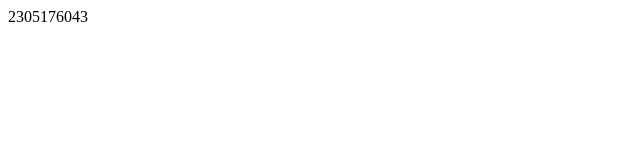
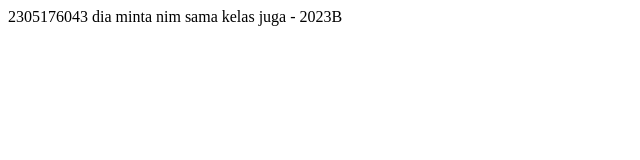
Before and after one commit to RHandaruNS/git-di-github, a plain HTML site: page coba.html in a window 1280 px wide. Shown: the whole page, without its empty margins (0-640 px from the left). Drawn offline with Linux system fonts and the light colour scheme.

Commit message:
nim dan minta kelas juga

```diff
--- a/coba.html
+++ b/coba.html
@@ -6,6 +6,6 @@
     <title>Document</title>
 </head>
 <body>
-    2305176043
+    2305176043 dia minta nim sama kelas juga - 2023B
 </body>
 </html>
```
Also changed, not shown: index.html (+1 -1 lines).
